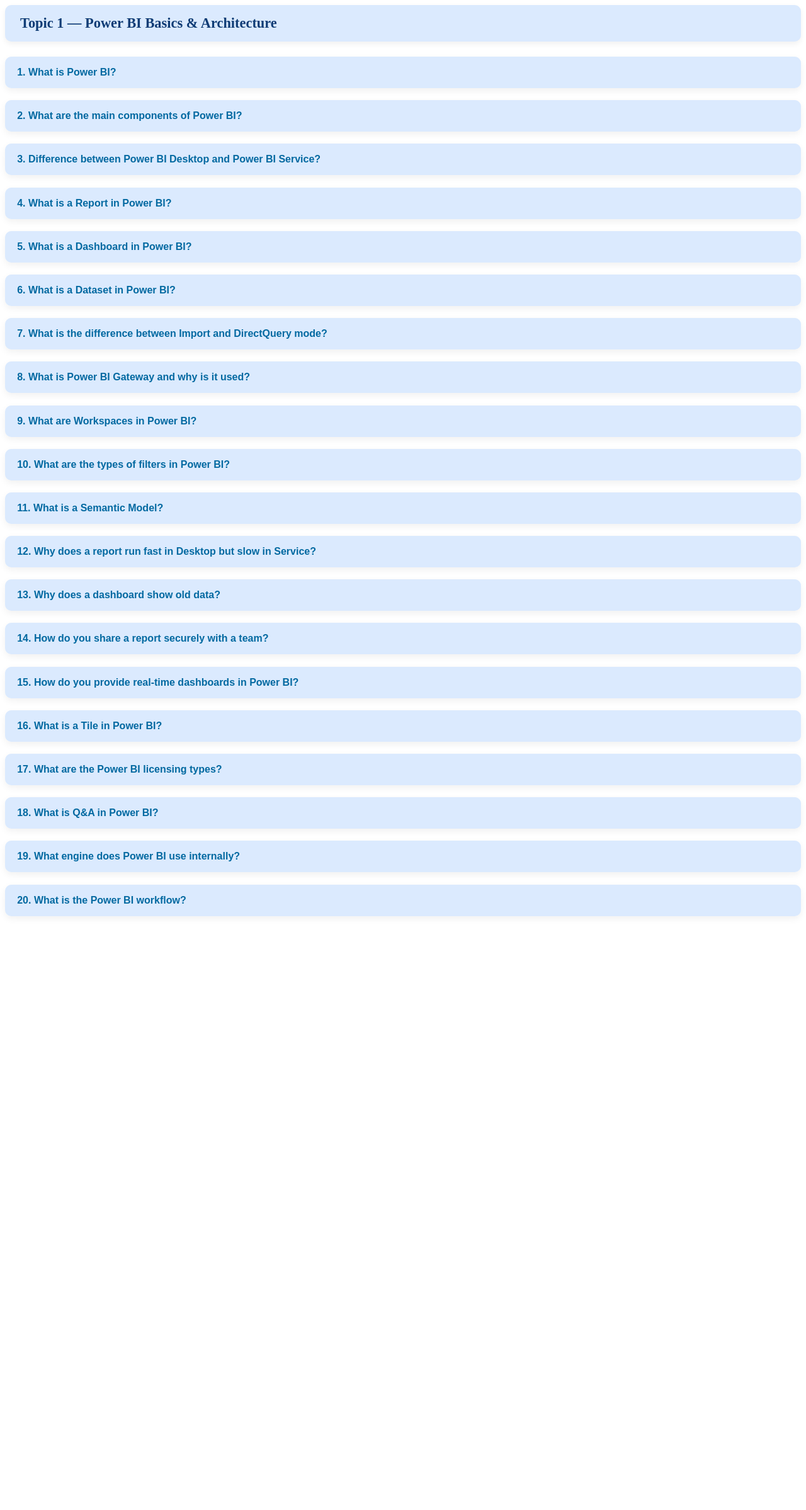
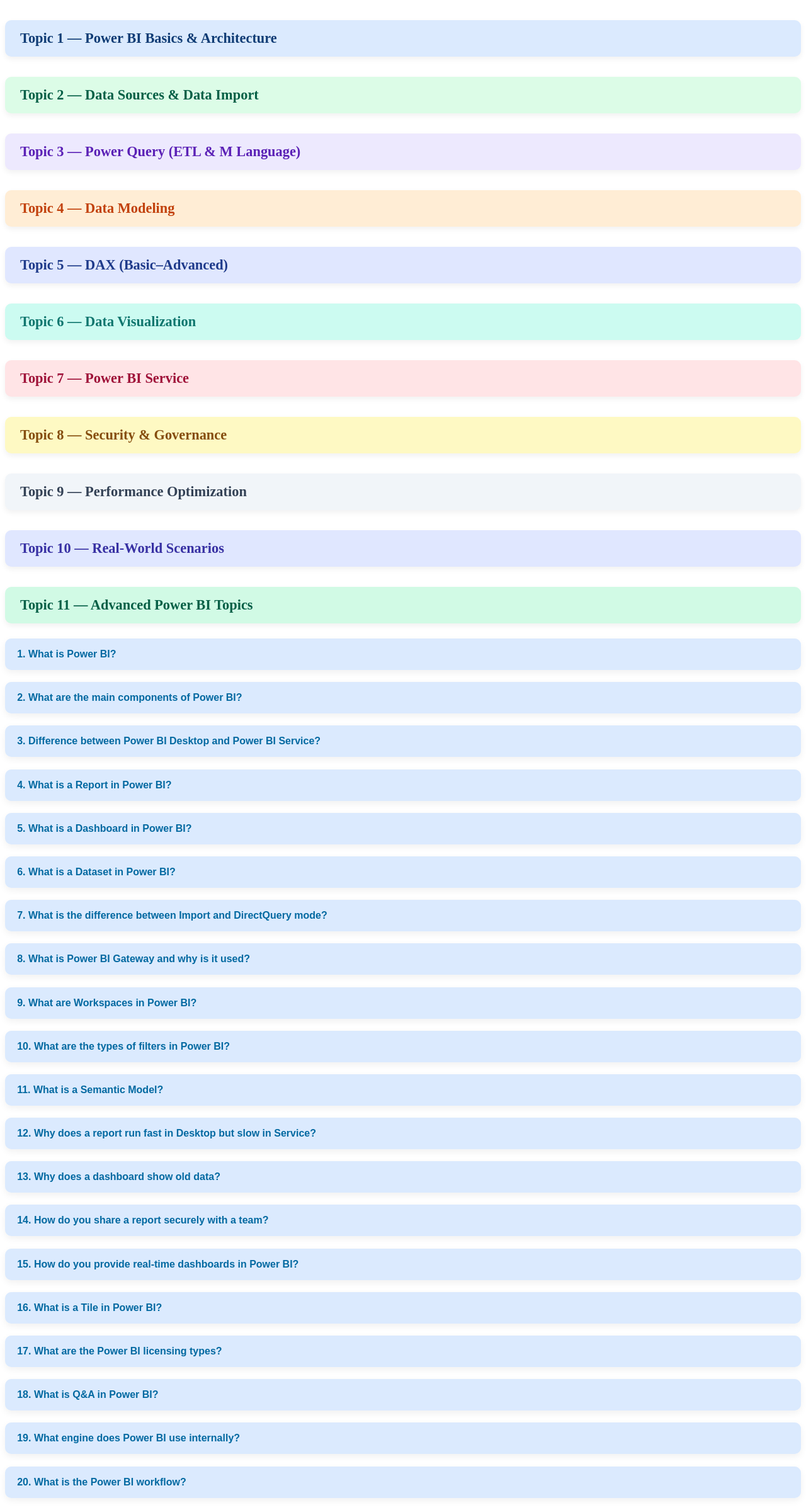
Before and after one commit to tabassumunnisa19/My_Personal_Website, a Jekyll site: the page Powerbi/Pbi_interview.html, which Jekyll copies as it is, in a window 1280 px wide. Shown: the whole page at 63% size. Built offline with Jekyll 4.4.1, drawn with Linux system fonts in a browser that asks for light colours; before the commit the page ends 1474 px from its top, so only the background shows below that.

Commit message:
Update Pbi_interview.html

```diff
--- a/Powerbi/Pbi_interview.html
+++ b/Powerbi/Pbi_interview.html
@@ -1,14 +1,124 @@
 <!-- ============ TOPIC TITLE ============ -->
-<h2 style="
-  background:#dbeafe;
-  color:#0f3c75;
+<!-- ==============================
+     TOPIC HEADER COLOR PALETTE
+     11 COLORS FOR 11 POWER BI TOPICS
+     Copy & paste this entire block once.
+================================= -->
+
+<!-- TOPIC 1 — Blue Theme -->
+<h2 class="topic-header topic-blue">Topic 1 — Power BI Basics & Architecture</h2>
+
+<!-- TOPIC 2 — Green Theme -->
+<h2 class="topic-header topic-green">Topic 2 — Data Sources & Data Import</h2>
+
+<!-- TOPIC 3 — Purple Theme -->
+<h2 class="topic-header topic-purple">Topic 3 — Power Query (ETL & M Language)</h2>
+
+<!-- TOPIC 4 — Orange Theme -->
+<h2 class="topic-header topic-orange">Topic 4 — Data Modeling</h2>
+
+<!-- TOPIC 5 — Navy Theme -->
+<h2 class="topic-header topic-navy">Topic 5 — DAX (Basic–Advanced)</h2>
+
+<!-- TOPIC 6 — Teal Theme -->
+<h2 class="topic-header topic-teal">Topic 6 — Data Visualization</h2>
+
+<!-- TOPIC 7 — Rose Theme -->
+<h2 class="topic-header topic-rose">Topic 7 — Power BI Service</h2>
+
+<!-- TOPIC 8 — Gold Theme -->
+<h2 class="topic-header topic-gold">Topic 8 — Security & Governance</h2>
+
+<!-- TOPIC 9 — Slate Theme -->
+<h2 class="topic-header topic-slate">Topic 9 — Performance Optimization</h2>
+
+<!-- TOPIC 10 — Indigo Theme -->
+<h2 class="topic-header topic-indigo">Topic 10 — Real-World Scenarios</h2>
+
+<!-- TOPIC 11 — Emerald Theme -->
+<h2 class="topic-header topic-emerald">Topic 11 — Advanced Power BI Topics</h2>
+
+<style>
+/* Base Header Styling */
+.topic-header {
   padding:1rem 1.5rem;
   border-radius:10px;
-  margin-bottom:1.5rem;
+  margin:2rem 0 1.5rem;
   font-size:1.4rem;
   font-weight:700;
   box-shadow:0 4px 10px rgba(0,0,0,0.06);
-">Topic 1 — Power BI Basics & Architecture</h2>
+}
+
+/* -------------------------------
+   DISTINCT COLORS FOR ALL TOPICS
+-------------------------------- */
+
+/* 1 — Blue */
+.topic-blue {
+  background:#dbeafe;
+  color:#0f3c75;
+}
+
+/* 2 — Green */
+.topic-green {
+  background:#dcfce7;
+  color:#065f46;
+}
+
+/* 3 — Purple */
+.topic-purple {
+  background:#ede9fe;
+  color:#5b21b6;
+}
+
+/* 4 — Orange */
+.topic-orange {
+  background:#ffedd5;
+  color:#c2410c;
+}
+
+/* 5 — Navy */
+.topic-navy {
+  background:#e0e7ff;
+  color:#1e3a8a;
+}
+
+/* 6 — Teal */
+.topic-teal {
+  background:#ccfbf1;
+  color:#0f766e;
+}
+
+/* 7 — Rose */
+.topic-rose {
+  background:#ffe4e6;
+  color:#9f1239;
+}
+
+/* 8 — Gold */
+.topic-gold {
+  background:#fef9c3;
+  color:#854d0e;
+}
+
+/* 9 — Slate */
+.topic-slate {
+  background:#f1f5f9;
+  color:#334155;
+}
+
+/* 10 — Indigo */
+.topic-indigo {
+  background:#e0e7ff;
+  color:#3730a3;
+}
+
+/* 11 — Emerald */
+.topic-emerald {
+  background:#d1fae5;
+  color:#065f46;
+}
+</style>
 
 
 <!-- ============ Q&A BLOCK STYLES ============ -->
```
